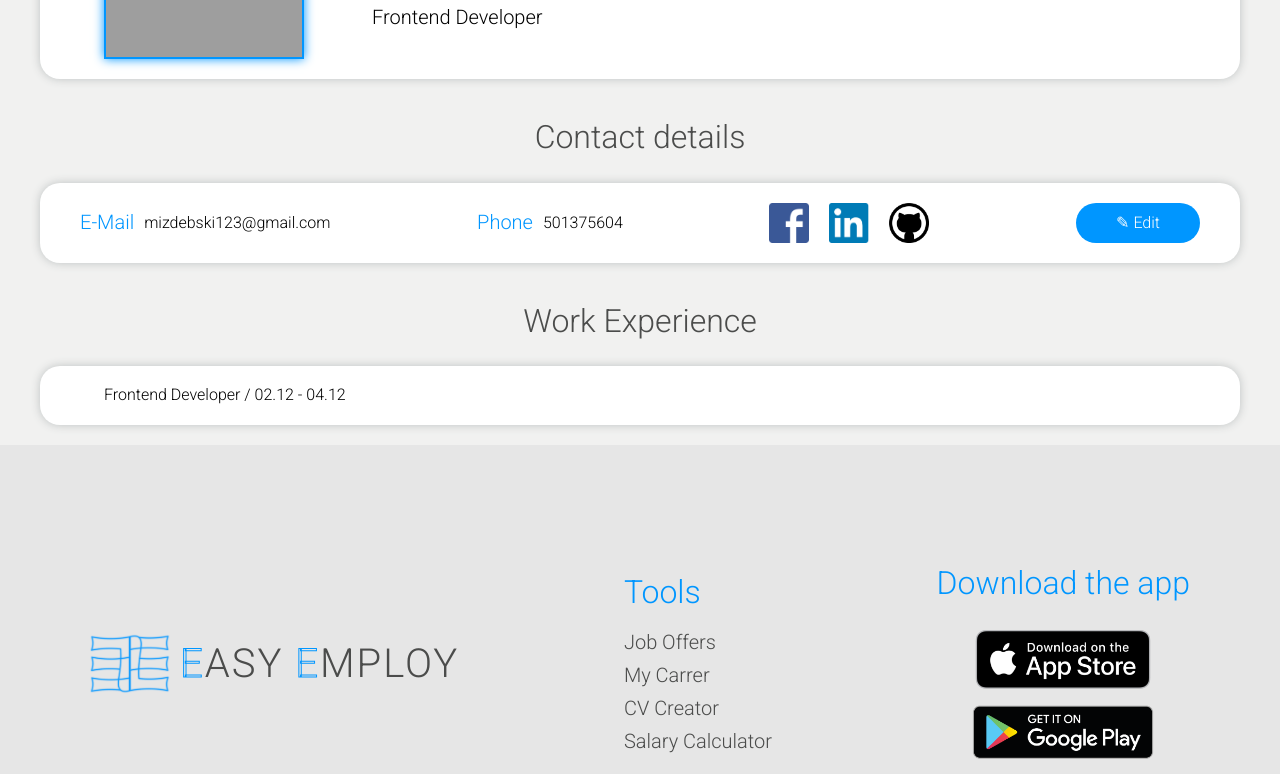
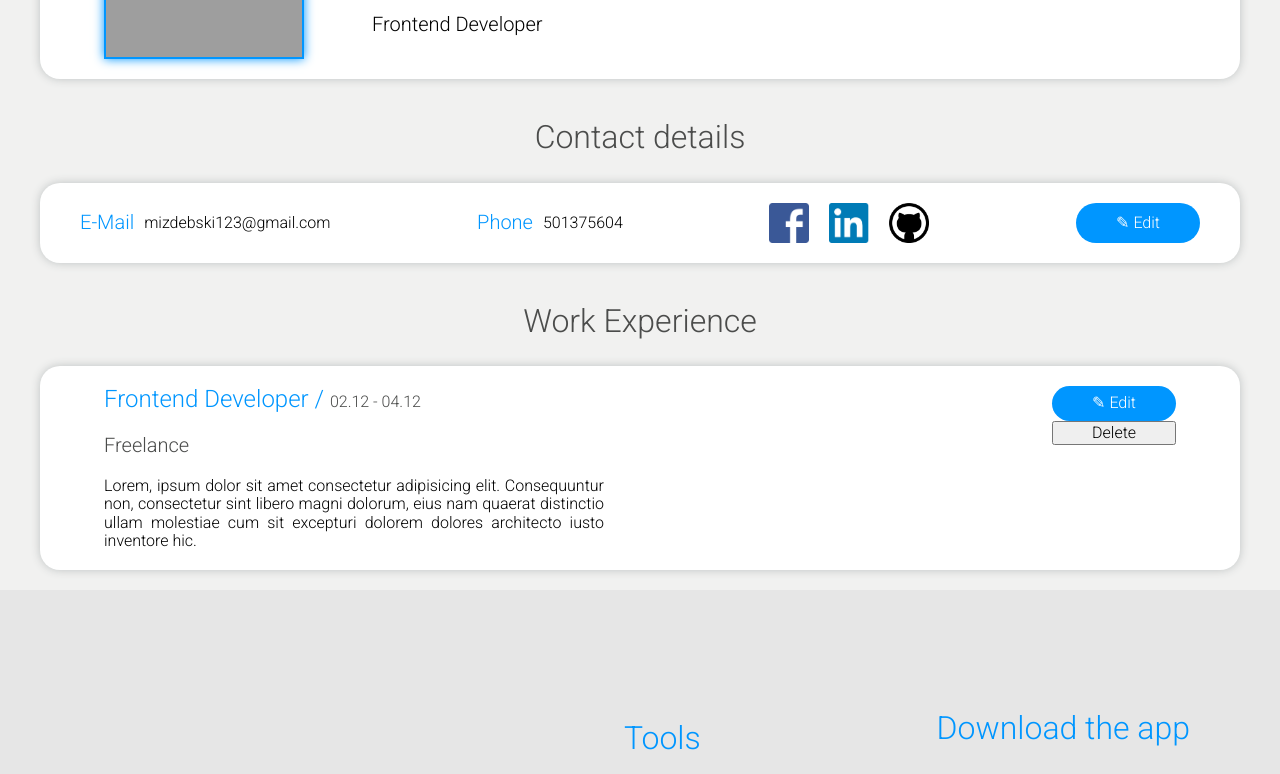
Before and after one commit to mizdebski77/Easy-Employ, a React (Create React App) app: page /Carrer in a window 1280 px wide. Shown: the part 491-1265 px from the top of the page. Built offline with nearby package versions, Linux system fonts and the light colour scheme; grey boxes are pictures that could not be loaded.

Commit message:
Experience wrapper to carrer section added

```diff
--- a/src/features/Carrer/carrer.tsx
+++ b/src/features/Carrer/carrer.tsx
@@ -23,8 +23,11 @@ import {
     ExperienceWrapper,
     ExperienceTitle,
     ExperienceTile,
-    ExperienceTitleSpan,
-    ExperienceDate
+    ExperienceDate,
+    ExperienceCompany,
+    ExpDescription,
+    ButtonsWrapper,
+    DeleteButton
 } from './styledCarrer';
 import profile from '../../common/Images/profileStack.png';
 import location from '../../common/Images/location.png';
@@ -89,7 +92,18 @@ export const Carrer = () => {
 
             <ExperienceWrapper>
                 <ExperienceTile>
-                    <ExperienceTitle>Frontend Developer / <ExperienceDate>02.12 - 04.12</ExperienceDate></ExperienceTitle>
+                    <ContentWrapper>
+                        <ExperienceTitle>Frontend Developer / <ExperienceDate>02.12 - 04.12</ExperienceDate></ExperienceTitle>
+                        <ExperienceCompany>Freelance</ExperienceCompany>
+
+                        <ExpDescription>
+                            Lorem, ipsum dolor sit amet consectetur adipisicing elit. Consequuntur non, consectetur sint libero magni dolorum, eius nam quaerat distinctio ullam molestiae cum sit excepturi dolorem dolores architecto iusto inventore hic.
+                        </ExpDescription>
+                    </ContentWrapper>
+                    <ButtonsWrapper>
+                        <EditButton>✎ Edit</EditButton>
+                        <DeleteButton>Delete</DeleteButton>
+                    </ButtonsWrapper>
 
                 </ExperienceTile>
 
--- a/src/features/Carrer/styledCarrer.ts
+++ b/src/features/Carrer/styledCarrer.ts
@@ -52,6 +52,7 @@ export const ContentWrapper = styled.div`
     display: grid;
     justify-content: start;
     align-items: center;
+    gap: 20px;
 `;
 
 export const LocationWrapper = styled.div`
@@ -154,27 +155,42 @@ export const ExperienceWrapper = styled.section`
     width: 100%;
     margin: 0 auto;
     padding: 20px 64px;
-    display: grid;
     box-shadow: 0 0 10px ${({ theme }) => theme.color.fourthColor};
     border-radius: 20px;
 `;
 
 export const ExperienceTile = styled.div`
-
+    display: flex;
+    gap: 20px;
+    justify-content: space-between;
 `;
 
 export const ExperienceTitle = styled.span`
-
-`;
-
-export const ExperienceTitleSpan = styled.span`
-
+    font-size: 24px;
+    color: ${({ theme }) => theme.color.fontMain};
 `;
 
 export const ExperienceDate = styled.span`
+    font-size: 16px;
+    color: ${({ theme }) => theme.color.fontSecond};
+`;
+
+export const ExperienceCompany = styled.span`
+    font-size: 20px;
+    color: ${({ theme }) => theme.color.fontSecond};
+`;
+
+
+export const ExpDescription = styled.span`
+    max-width: 500px;
+    text-align: justify;
+`;
+
+export const ButtonsWrapper = styled.div`
+    display: flex;
+    flex-direction: column;
+`;
+
+export const DeleteButton = styled.button`
 
 `;
-
-export const ExperienceDescription = styled.span`
-
-`;
```
